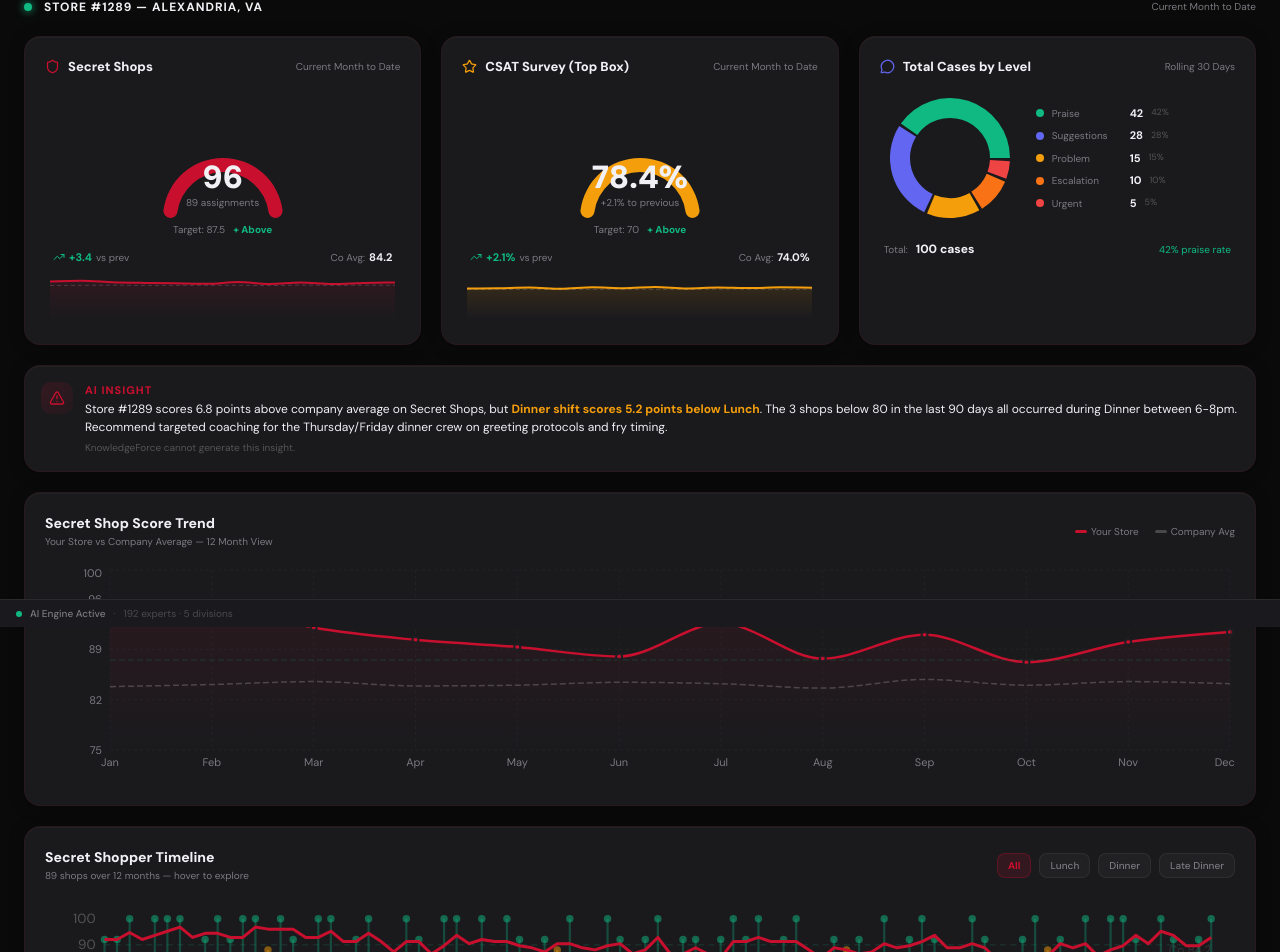
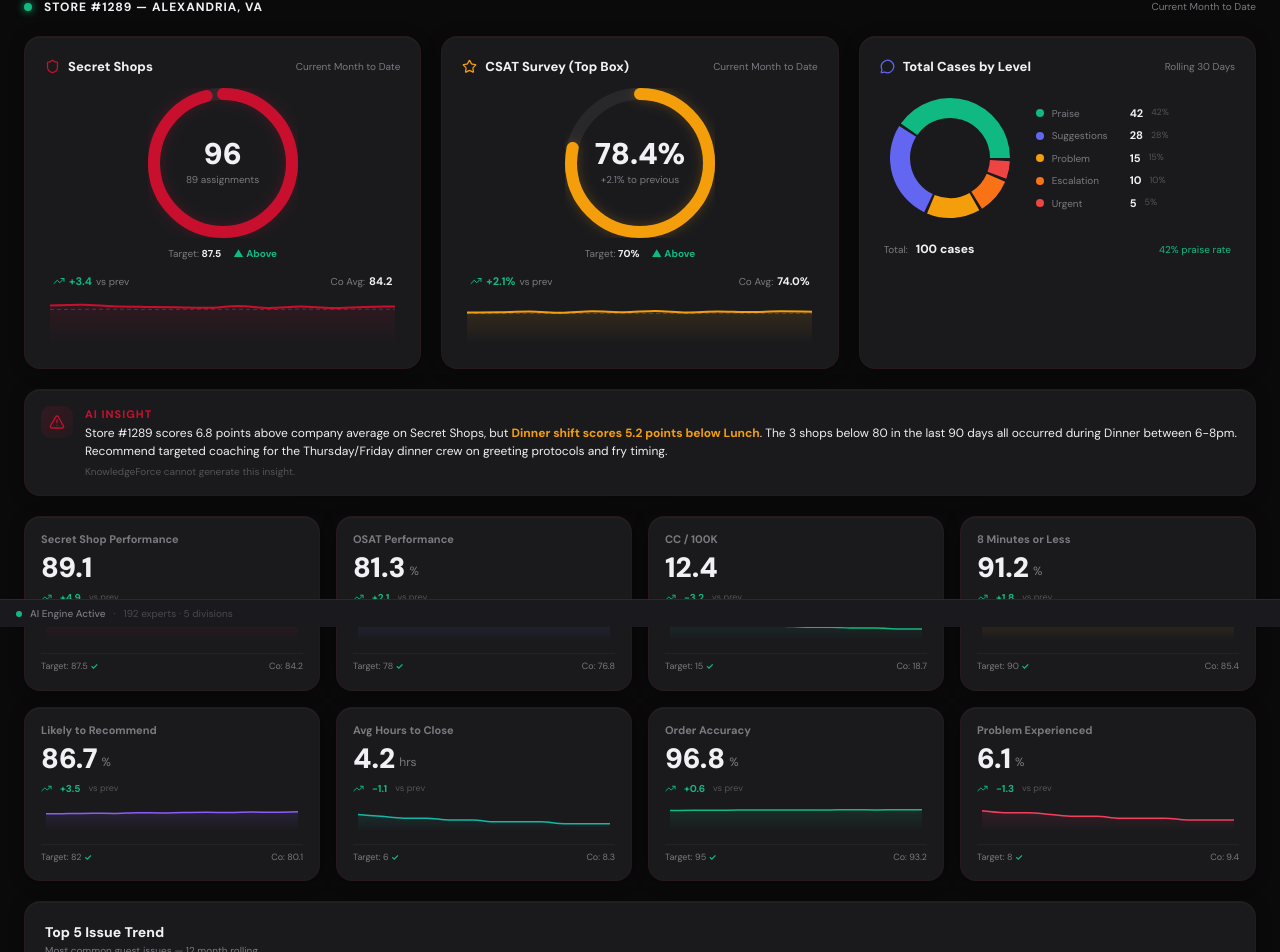
Before and after one commit to fittysixer/marketing-command-center, a React (Vite) app: page / in a window 1280 px wide. Shown: the part 173-1125 px from the top of the page. Built offline with nearby package versions, Linux system fonts and the light colour scheme; the HTML template or start-up script is replaced by a standard one.

Commit message:
Fix donut rings, add all 11 MarketForce report cards

```diff
--- a/src/components/ShopperHomepage.tsx
+++ b/src/components/ShopperHomepage.tsx
@@ -1,8 +1,7 @@
 import React, { useState, useMemo } from 'react'
 import {
   LineChart, Line, XAxis, YAxis, CartesianGrid, Tooltip, ResponsiveContainer,
-  PieChart, Pie, Cell, BarChart, Bar, ReferenceLine, Area, AreaChart,
-  RadialBarChart, RadialBar
+  PieChart, Pie, Cell, BarChart, Bar, ReferenceLine, Area, AreaChart
 } from 'recharts'
 import { Shield, TrendingUp, TrendingDown, Eye, MessageCircle, AlertTriangle, Star, ChevronRight, Info } from 'lucide-react'
 
@@ -89,6 +88,24 @@ const casesData = [
   { name: 'Urgent', value: 5, color: '#ef4444' },
 ]
 
+// ─── TOP 5 ISSUE TREND DATA ────────────────────────────────────
+const issueTrendKeys = ['Wait Time', 'Order Wrong', 'Fry Quality', 'Cleanliness', 'Staff Attitude']
+const issueTrendColors = ['#ef4444', '#f59e0b', '#6366f1', '#14b8a6', '#f43f5e']
+const issueTrendData = [
+  { month: 'Jan', 'Wait Time': 28, 'Order Wrong': 18, 'Fry Quality': 12, 'Cleanliness': 9, 'Staff Attitude': 7 },
+  { month: 'Feb', 'Wait Time': 26, 'Order Wrong': 17, 'Fry Quality': 14, 'Cleanliness': 8, 'Staff Attitude': 6 },
+  { month: 'Mar', 'Wait Time': 30, 'Order Wrong': 16, 'Fry Quality': 11, 'Cleanliness': 10, 'Staff Attitude': 8 },
+  { month: 'Apr', 'Wait Time': 25, 'Order Wrong': 19, 'Fry Quality': 13, 'Cleanliness': 7, 'Staff Attitude': 5 },
+  { month: 'May', 'Wait Time': 24, 'Order Wrong': 15, 'Fry Quality': 10, 'Cleanliness': 8, 'Staff Attitude': 7 },
+  { month: 'Jun', 'Wait Time': 27, 'Order Wrong': 14, 'Fry Quality': 12, 'Cleanliness': 9, 'Staff Attitude': 6 },
+  { month: 'Jul', 'Wait Time': 22, 'Order Wrong': 16, 'Fry Quality': 9, 'Cleanliness': 7, 'Staff Attitude': 5 },
+  { month: 'Aug', 'Wait Time': 20, 'Order Wrong': 13, 'Fry Quality': 11, 'Cleanliness': 8, 'Staff Attitude': 4 },
+  { month: 'Sep', 'Wait Time': 19, 'Order Wrong': 14, 'Fry Quality': 8, 'Cleanliness': 6, 'Staff Attitude': 5 },
+  { month: 'Oct', 'Wait Time': 21, 'Order Wrong': 12, 'Fry Quality': 10, 'Cleanliness': 7, 'Staff Attitude': 4 },
+  { month: 'Nov', 'Wait Time': 18, 'Order Wrong': 11, 'Fry Quality': 9, 'Cleanliness': 6, 'Staff Attitude': 3 },
+  { month: 'Dec', 'Wait Time': 16, 'Order Wrong': 10, 'Fry Quality': 8, 'Cleanliness': 5, 'Staff Attitude': 3 },
+]
+
 // ─── CATEGORY SCORES ───────────────────────────────────────────
 const categoryScores = [
   { category: 'Greeting & Hospitality', store: 94, company: 86 },
@@ -102,42 +119,80 @@ const categoryScores = [
 
 
 // ─────────────────────────────────────────────────────────────────
-// RADIAL GAUGE — premium replacement for MarketForce's donut
+// DONUT RING — full circle like MarketForce but premium
 // ─────────────────────────────────────────────────────────────────
-function RadialGauge({ value, target, label, sublabel, color }: { value: number; target: number; label: string; sublabel: string; color: string }) {
-  const data = [{ value, fill: color }]
-  const isAboveTarget = value >= target
+function DonutRing({ value, maxVal, label, sublabel, color }: { value: number; maxVal: number; label: string; sublabel: string; color: string }) {
+  const size = 150
+  const stroke = 12
+  const radius = (size - stroke) / 2
+  const circ = 2 * Math.PI * radius
+  const pct = Math.min(value / maxVal, 1)
+  const offset = circ * (1 - pct)
+
   return (
     <div className="flex flex-col items-center">
-      <div style={{ width: 160, height: 130, position: 'relative' }}>
-        <ResponsiveContainer width="100%" height="100%">
-          <RadialBarChart
-            cx="50%" cy="100%"
-            innerRadius="75%"
-            outerRadius="100%"
-            barSize={14}
-            data={data}
-            startAngle={180}
-            endAngle={0}
-          >
-            <RadialBar background={{ fill: 'rgba(255,255,255,0.05)' }} dataKey="value" cornerRadius={10} />
-          </RadialBarChart>
-        </ResponsiveContainer>
-        <div style={{ position: 'absolute', bottom: 8, left: '50%', transform: 'translateX(-50%)', textAlign: 'center' }}>
-          <div style={{ fontSize: 32, fontWeight: 900, color: WHITE, lineHeight: 1 }}>{label}</div>
-          <div style={{ fontSize: 10, color: GRAY, marginTop: 2 }}>{sublabel}</div>
+      <div style={{ width: size, height: size, position: 'relative' }}>
+        <svg width={size} height={size} style={{ transform: 'rotate(-90deg)' }}>
+          {/* Background ring */}
+          <circle cx={size/2} cy={size/2} r={radius} fill="none" stroke="rgba(255,255,255,0.06)" strokeWidth={stroke} />
+          {/* Value ring */}
+          <circle cx={size/2} cy={size/2} r={radius} fill="none" stroke={color} strokeWidth={stroke}
+            strokeDasharray={circ} strokeDashoffset={offset} strokeLinecap="round"
+            style={{ transition: 'stroke-dashoffset 0.8s ease-out', filter: `drop-shadow(0 0 6px ${color}40)` }} />
+        </svg>
+        <div style={{ position: 'absolute', inset: 0, display: 'flex', flexDirection: 'column', alignItems: 'center', justifyContent: 'center' }}>
+          <div style={{ fontSize: 30, fontWeight: 900, color: WHITE, lineHeight: 1 }}>{label}</div>
+          <div style={{ fontSize: 10, color: GRAY, marginTop: 3 }}>{sublabel}</div>
         </div>
-      </div>
-      <div className="flex items-center gap-2 mt-1">
-        <span style={{ fontSize: 10, color: GRAY }}>Target: {target}</span>
-        <span style={{ fontSize: 10, color: isAboveTarget ? GREEN : '#ef4444', fontWeight: 700 }}>
-          {isAboveTarget ? '+ Above' : '- Below'}
-        </span>
       </div>
     </div>
   )
 }
 
+
+// ─────────────────────────────────────────────────────────────────
+// KPI REPORT CARD — small metric card for the performance grid
+// ─────────────────────────────────────────────────────────────────
+function KPIReportCard({ title, value, unit, target, companyAvg, trend, trendGoodWhenNeg, sparkData, sparkColor }: {
+  title: string; value: string; unit: string; target: number; companyAvg: number; trend: number; trendGoodWhenNeg?: boolean;
+  sparkData: number[]; sparkColor: string;
+}) {
+  const isGood = trendGoodWhenNeg ? trend <= 0 : trend >= 0
+  const aboveTarget = trendGoodWhenNeg ? parseFloat(value) <= target : parseFloat(value) >= target
+  const spark = sparkData.map((v, i) => ({ i, v }))
+
+  return (
+    <Card className="p-4">
+      <div style={{ fontSize: 11, fontWeight: 700, color: GRAY, marginBottom: 8, lineHeight: 1.2 }}>{title}</div>
+      <div className="flex items-end gap-1">
+        <span style={{ fontSize: 28, fontWeight: 900, color: WHITE, lineHeight: 1 }}>{value}</span>
+        {unit && <span style={{ fontSize: 12, color: GRAY, marginBottom: 2 }}>{unit}</span>}
+      </div>
+      <div className="flex items-center gap-2 mt-2">
+        {isGood ? <TrendingUp size={11} style={{ color: GREEN }} /> : <TrendingDown size={11} style={{ color: '#ef4444' }} />}
+        <span style={{ fontSize: 10, fontWeight: 700, color: isGood ? GREEN : '#ef4444' }}>{trend >= 0 ? '+' : ''}{trend}</span>
+        <span style={{ fontSize: 9, color: DIM }}>vs prev</span>
+      </div>
+      <div style={{ height: 32, marginTop: 8 }}>
+        <ResponsiveContainer width="100%" height="100%">
+          <AreaChart data={spark}>
+            <defs>
+              <linearGradient id={`spark-${title.replace(/\s/g,'')}`} x1="0" y1="0" x2="0" y2="1">
+                <stop offset="0%" stopColor={sparkColor} stopOpacity={0.2} />
+                <stop offset="100%" stopColor={sparkColor} stopOpacity={0} />
+              </linearGradient>
+            </defs>
+            <Area type="monotone" dataKey="v" stroke={sparkColor} strokeWidth={1.5} fill={`url(#spark-${title.replace(/\s/g,'')})`} dot={false} />
+          </AreaChart>
+        </ResponsiveContainer>
+      </div>
+      <div className="flex items-center justify-between mt-2" style={{ borderTop: '1px solid rgba(255,255,255,0.04)', paddingTop: 6 }}>
+        <div style={{ fontSize: 9, color: GRAY }}>Target: {target} <span style={{ color: aboveTarget ? GREEN : '#ef4444', fontWeight: 700 }}>{aboveTarget ? '✓' : '✗'}</span></div>
+        <div style={{ fontSize: 9, color: GRAY }}>Co: {companyAvg}</div>
+      </div>
+    </Card>
+  )
+}
 
 // ─────────────────────────────────────────────────────────────────
 // INTERACTIVE SECRET SHOPPER TIMELINE (adapted from Brand Hub SVG)
@@ -339,7 +394,11 @@ export function ShopperHomepage() {
             <span style={{ fontSize: 13, fontWeight: 800, color: WHITE }}>Secret Shops</span>
             <span style={{ fontSize: 10, color: GRAY, marginLeft: 'auto' }}>Current Month to Date</span>
           </div>
-          <RadialGauge value={stats.avg30} target={87.5} label={stats.avg30.toFixed(0)} sublabel={`${stats.total} assignments`} color={RED} />
+          <DonutRing value={stats.avg30} maxVal={100} label={stats.avg30.toFixed(0)} sublabel={`${stats.total} assignments`} color={RED} />
+          <div className="flex items-center justify-center gap-3 mt-2">
+            <span style={{ fontSize: 10, color: GRAY }}>Target: <span style={{ fontWeight: 700, color: WHITE }}>87.5</span></span>
+            <span style={{ fontSize: 10, fontWeight: 700, color: stats.avg30 >= 87.5 ? GREEN : '#ef4444' }}>{stats.avg30 >= 87.5 ? '▲ Above' : '▼ Below'}</span>
+          </div>
           <div className="flex items-center justify-between mt-3 px-2">
             <div className="flex items-center gap-1">
               {stats.trend30 >= 0 ? <TrendingUp size={12} style={{ color: GREEN }} /> : <TrendingDown size={12} style={{ color: '#ef4444' }} />}
@@ -375,7 +434,11 @@ export function ShopperHomepage() {
             <span style={{ fontSize: 13, fontWeight: 800, color: WHITE }}>CSAT Survey (Top Box)</span>
             <span style={{ fontSize: 10, color: GRAY, marginLeft: 'auto' }}>Current Month to Date</span>
           </div>
-          <RadialGauge value={78.4} target={70} label="78.4%" sublabel="+2.1% to previous" color={AMBER} />
+          <DonutRing value={78.4} maxVal={100} label="78.4%" sublabel="+2.1% to previous" color={AMBER} />
+          <div className="flex items-center justify-center gap-3 mt-2">
+            <span style={{ fontSize: 10, color: GRAY }}>Target: <span style={{ fontWeight: 700, color: WHITE }}>70%</span></span>
+            <span style={{ fontSize: 10, fontWeight: 700, color: GREEN }}>▲ Above</span>
+          </div>
           <div className="flex items-center justify-between mt-3 px-2">
             <div className="flex items-center gap-1">
               <TrendingUp size={12} style={{ color: GREEN }} />
@@ -457,7 +520,141 @@ export function ShopperHomepage() {
         </div>
       </Card>
 
-      {/* ──── ROW 2: Score Trend — Your Store vs Company (12 months) ──── */}
+      {/* ──── ROW 2: Performance KPI Grid (matches remaining MarketForce reports) ──── */}
+      <div className="grid grid-cols-2 lg:grid-cols-4 gap-4">
+        {/* Secret Shop Performance */}
+        <KPIReportCard
+          title="Secret Shop Performance"
+          value="89.1"
+          unit=""
+          target={87.5}
+          companyAvg={84.2}
+          trend={+4.9}
+          sparkData={[82,85,88,84,90,87,92,88,86,91,88,89]}
+          sparkColor={RED}
+        />
+        {/* OSAT Performance */}
+        <KPIReportCard
+          title="OSAT Performance"
+          value="81.3"
+          unit="%"
+          target={78}
+          companyAvg={76.8}
+          trend={+2.1}
+          sparkData={[74,76,78,77,80,79,82,80,78,81,79,81]}
+          sparkColor="#6366f1"
+        />
+        {/* CC/100K */}
+        <KPIReportCard
+          title="CC / 100K"
+          value="12.4"
+          unit=""
+          target={15}
+          companyAvg={18.7}
+          trend={-3.2}
+          trendGoodWhenNeg
+          sparkData={[22,20,19,17,16,15,14,14,13,13,12,12]}
+          sparkColor={GREEN}
+        />
+        {/* 8 Minutes or Less */}
+        <KPIReportCard
+          title="8 Minutes or Less"
+          value="91.2"
+          unit="%"
+          target={90}
+          companyAvg={85.4}
+          trend={+1.8}
+          sparkData={[84,86,87,88,89,88,90,91,90,92,91,91]}
+          sparkColor={AMBER}
+        />
+        {/* Likely to Recommend */}
+        <KPIReportCard
+          title="Likely to Recommend"
+          value="86.7"
+          unit="%"
+          target={82}
+          companyAvg={80.1}
+          trend={+3.5}
+          sparkData={[78,79,81,80,83,82,84,85,84,86,85,87]}
+          sparkColor="#8b5cf6"
+        />
+        {/* Avg Hours to Close */}
+        <KPIReportCard
+          title="Avg Hours to Close"
+          value="4.2"
+          unit="hrs"
+          target={6}
+          companyAvg={8.3}
+          trend={-1.1}
+          trendGoodWhenNeg
+          sparkData={[9,8,7,7,6,6,5,5,5,4,4,4]}
+          sparkColor="#14b8a6"
+        />
+        {/* Order Accuracy */}
+        <KPIReportCard
+          title="Order Accuracy"
+          value="96.8"
+          unit="%"
+          target={95}
+          companyAvg={93.2}
+          trend={+0.6}
+          sparkData={[93,94,94,95,95,96,95,96,97,96,97,97]}
+          sparkColor={GREEN}
+        />
+        {/* Problem Experienced */}
+        <KPIReportCard
+          title="Problem Experienced"
+          value="6.1"
+          unit="%"
+          target={8}
+          companyAvg={9.4}
+          trend={-1.3}
+          trendGoodWhenNeg
+          sparkData={[11,10,10,9,8,8,7,7,7,6,6,6]}
+          sparkColor="#f43f5e"
+        />
+      </div>
+
+      {/* ──── Top 5 Issue Trend ──── */}
+      <Card className="p-5">
+        <div className="flex items-center justify-between mb-4">
+          <div>
+            <div style={{ fontSize: 14, fontWeight: 800, color: WHITE }}>Top 5 Issue Trend</div>
+            <div style={{ fontSize: 10, color: GRAY }}>Most common guest issues — 12 month rolling</div>
+          </div>
+        </div>
+        <div style={{ height: 220 }}>
+          <ResponsiveContainer width="100%" height="100%">
+            <AreaChart data={issueTrendData}>
+              <defs>
+                {issueTrendKeys.map((k, i) => (
+                  <linearGradient key={k} id={`issue${i}`} x1="0" y1="0" x2="0" y2="1">
+                    <stop offset="0%" stopColor={issueTrendColors[i]} stopOpacity={0.15} />
+                    <stop offset="100%" stopColor={issueTrendColors[i]} stopOpacity={0} />
+                  </linearGradient>
+                ))}
+              </defs>
+              <CartesianGrid strokeDasharray="3 3" stroke="rgba(255,255,255,0.04)" />
+              <XAxis dataKey="month" tick={{ fill: GRAY, fontSize: 10 }} axisLine={false} tickLine={false} />
+              <YAxis tick={{ fill: GRAY, fontSize: 10 }} axisLine={false} tickLine={false} />
+              <Tooltip content={<CustomTooltip />} />
+              {issueTrendKeys.map((k, i) => (
+                <Area key={k} type="monotone" dataKey={k} stroke={issueTrendColors[i]} strokeWidth={2} fill={`url(#issue${i})`} name={k} dot={false} />
+              ))}
+            </AreaChart>
+          </ResponsiveContainer>
+        </div>
+        <div className="flex flex-wrap gap-4 mt-3 pt-3" style={{ borderTop: '1px solid rgba(255,255,255,0.04)' }}>
+          {issueTrendKeys.map((k, i) => (
+            <div key={k} className="flex items-center gap-1.5">
+              <span style={{ width: 8, height: 3, borderRadius: 2, background: issueTrendColors[i], display: 'inline-block' }} />
+              <span style={{ fontSize: 10, color: GRAY }}>{k}</span>
+            </div>
+          ))}
+        </div>
+      </Card>
+
+      {/* ──── ROW 3: Score Trend — Your Store vs Company (12 months) ──── */}
       <Card className="p-5">
         <div className="flex items-center justify-between mb-4">
           <div>
```
